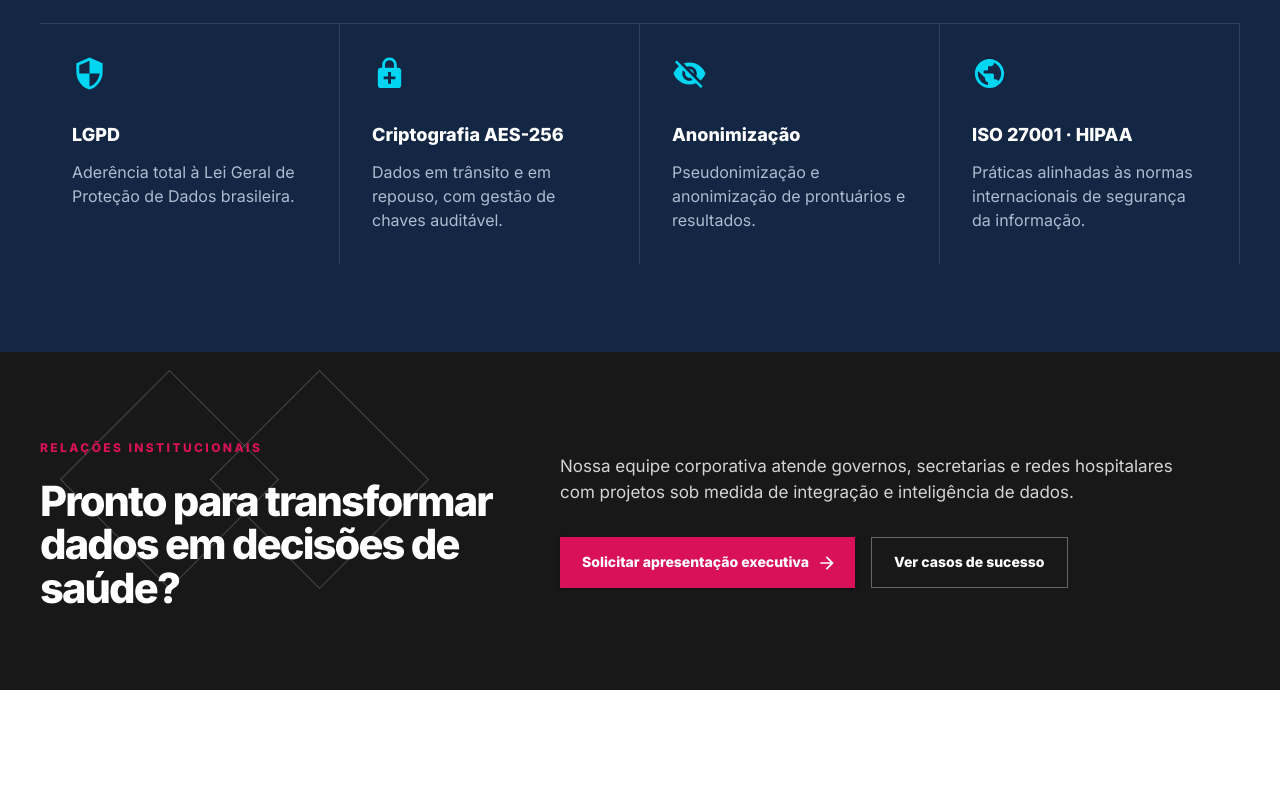
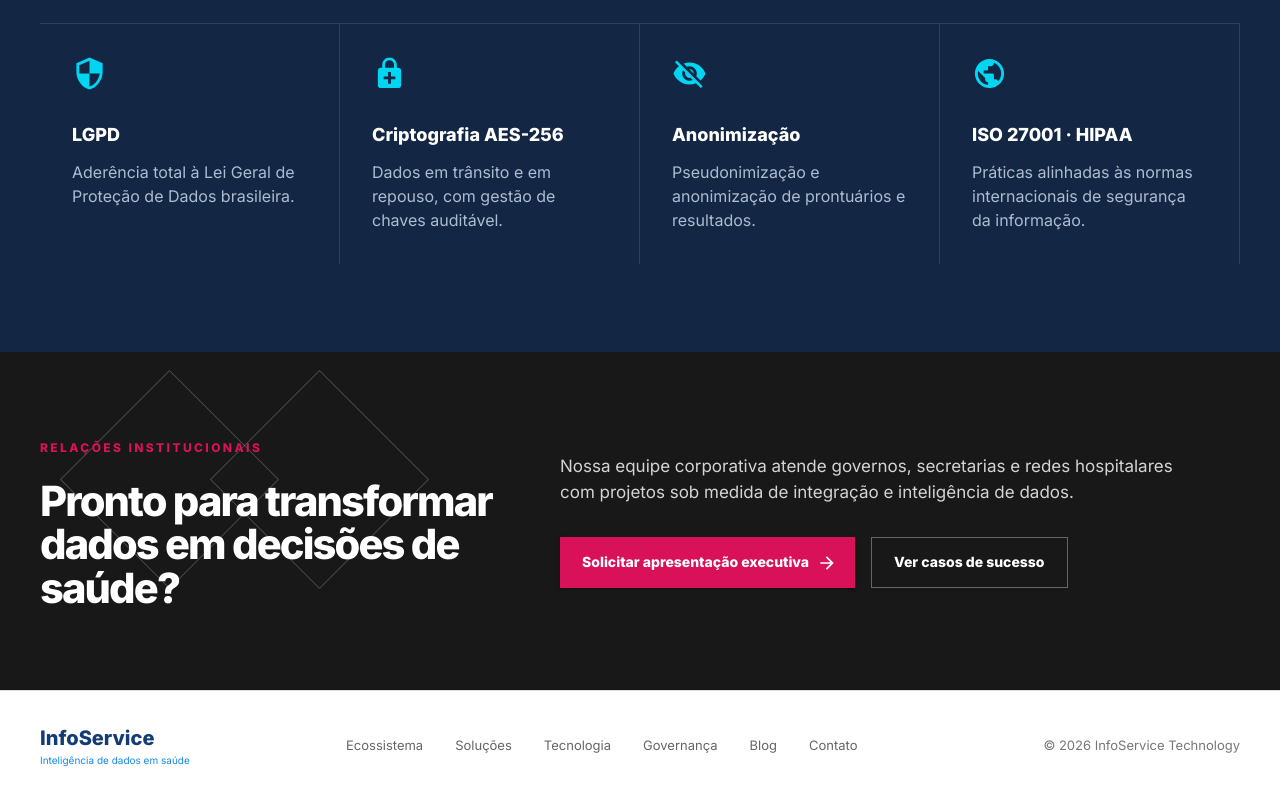
Before and after one commit to Info-Service-Technology/Info-Service-Technology.io, a React (Vite) app: page / in a window 1280 px wide. Shown: the part 3160-3960 px from the top of the page. Before the commit the page ends 3850 px from the top, so only its background shows below. Built offline with nearby package versions, Linux system fonts and the light colour scheme.

Commit message:
fix: Restore homepage footer structure

```diff
--- a/src/components/Footer.tsx
+++ b/src/components/Footer.tsx
@@ -1,4 +1,7 @@
 import {Box,Button,Container,Grid,Stack,Typography} from '@mui/material';import {ArrowForward} from '@mui/icons-material';import {Link,useLocation} from 'react-router-dom';
 function CompactFooter(){return <Box component="footer" sx={{bgcolor:'#fff',py:5,borderTop:'1px solid #ddd'}}><Container maxWidth={false} sx={{px:{xs:3,md:5}}}><Grid container alignItems="center" spacing={3}><Grid item xs={12} md={3}><Typography sx={{color:'#133c75',fontWeight:800,fontSize:20}}>InfoService</Typography><Typography sx={{fontSize:10,color:'#1688e4'}}>Inteligência de dados em saúde</Typography></Grid><Grid item xs={12} md={6}><Stack direction="row" spacing={{xs:2,md:4}} flexWrap="wrap" color="#666" fontSize={13}><Link to="/ecossistema">Ecossistema</Link><Link to="/solucoes">Soluções</Link><Link to="/tecnologia">Tecnologia</Link><Link to="/governanca">Governança</Link><Link to="/blog">Blog</Link><Link to="/contato">Contato</Link></Stack></Grid><Grid item xs={12} md={3}><Typography color="#777" fontSize={13} textAlign={{md:'right'}}>© 2026 InfoService Technology</Typography></Grid></Grid></Container></Box>}
-function HomeFooter(){return <Box id="contato" sx={{bgcolor:'#181818',color:'#fff',py:{xs:8,md:10}}}><Container maxWidth={false} sx={{px:{xs:3,md:5}}}><Grid container alignItems="center" spacing={6}><Grid item xs={12} md={5} sx={{position:'relative',isolation:'isolate','&:before,&:after':{content:'""',position:'absolute',width:{xs:120,md:155},height:{xs:120,md:155},border:'1px solid rgba(255,255,255,.22)',transform:'rotate(45deg)',zIndex:-1,top:{xs:35,md:18}},'&:before':{left:{xs:80,md:100}},'&:after':{left:{xs:185,md:250}}}}><Typography variant="overline" sx={{color:'#d81159',fontWeight:800,letterSpacing:2.4}}>RELAÇÕES INSTITUCIONAIS</Typography><Typography variant="h2" sx={{maxWidth:560,mt:2}}>Pronto para transformar dados em decisões de saúde?</Typography></Grid><Grid item xs={12} md={7}><Typography sx={{color:'#d4d4d4',fontSize:17,maxWidth:650,mb:4}}>Nossa equipe corporativa atende governos, secretarias e redes hospitalares com projetos sob medida de integração e inteligência de dados.</Typography><Stack direction={{xs:'column',sm:'row'}} spacing={2}><Button component={Link} to="/contato?assunto=apresentacao" variant="contained" color="secondary" endIcon={<ArrowForward/>}>Solicitar apresentação executiva</Button><Button component={Link} to="/blog" variant="outlined" sx={{color:'#fff',borderColor:'#666'}}>Ver casos de sucesso</Button></Stack></Grid></Grid></Container></Box>}
+function HomeFooter(){return <>
+  <Box id="contato" sx={{bgcolor:'#181818',color:'#fff',py:{xs:8,md:10}}}><Container maxWidth={false} sx={{px:{xs:3,md:5}}}><Grid container alignItems="center" spacing={6}><Grid item xs={12} md={5} sx={{position:'relative',isolation:'isolate','&:before,&:after':{content:'""',position:'absolute',width:{xs:120,md:155},height:{xs:120,md:155},border:'1px solid rgba(255,255,255,.22)',transform:'rotate(45deg)',zIndex:-1,top:{xs:35,md:18}},'&:before':{left:{xs:80,md:100}},'&:after':{left:{xs:185,md:250}}}}><Typography variant="overline" sx={{color:'#d81159',fontWeight:800,letterSpacing:2.4}}>RELAÇÕES INSTITUCIONAIS</Typography><Typography variant="h2" sx={{maxWidth:560,mt:2}}>Pronto para transformar dados em decisões de saúde?</Typography></Grid><Grid item xs={12} md={7}><Typography sx={{color:'#d4d4d4',fontSize:17,maxWidth:650,mb:4}}>Nossa equipe corporativa atende governos, secretarias e redes hospitalares com projetos sob medida de integração e inteligência de dados.</Typography><Stack direction={{xs:'column',sm:'row'}} spacing={2}><Button component={Link} to="/contato?assunto=apresentacao" variant="contained" color="secondary" endIcon={<ArrowForward/>}>Solicitar apresentação executiva</Button><Button component={Link} to="/blog" variant="outlined" sx={{color:'#fff',borderColor:'#666'}}>Ver casos de sucesso</Button></Stack></Grid></Grid></Container></Box>
+  <Box component="footer" sx={{bgcolor:'#fff',py:4,borderTop:'1px solid #ddd'}}><Container maxWidth={false} sx={{px:{xs:3,md:5}}}><Grid container alignItems="center" spacing={3}><Grid item xs={12} md={3}><Typography sx={{color:'#133c75',fontWeight:800,fontSize:20}}>InfoService</Typography><Typography sx={{fontSize:10,color:'#1688e4'}}>Inteligência de dados em saúde</Typography></Grid><Grid item xs={12} md={6}><Stack direction="row" spacing={{xs:2,md:4}} flexWrap="wrap" color="#666" fontSize={13}><Link to="/ecossistema">Ecossistema</Link><Link to="/solucoes">Soluções</Link><Link to="/tecnologia">Tecnologia</Link><Link to="/governanca">Governança</Link><Link to="/blog">Blog</Link><Link to="/contato">Contato</Link></Stack></Grid><Grid item xs={12} md={3}><Typography color="#777" fontSize={13} textAlign={{md:'right'}}>© 2026 InfoService Technology</Typography></Grid></Grid></Container></Box>
+</>}
 export default function Footer(){const{pathname}=useLocation();return pathname==='/'?<HomeFooter/>:<CompactFooter/>}
```
